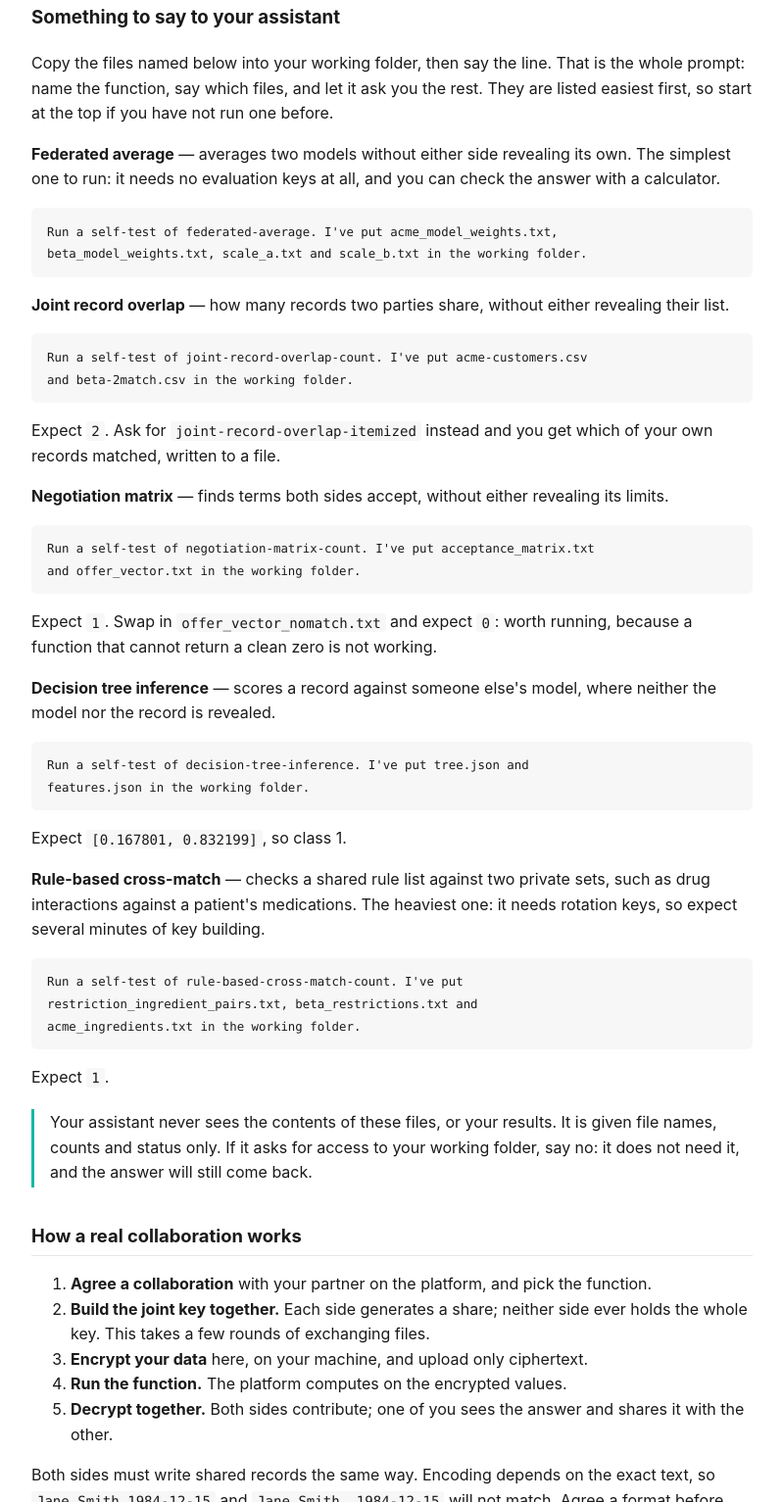
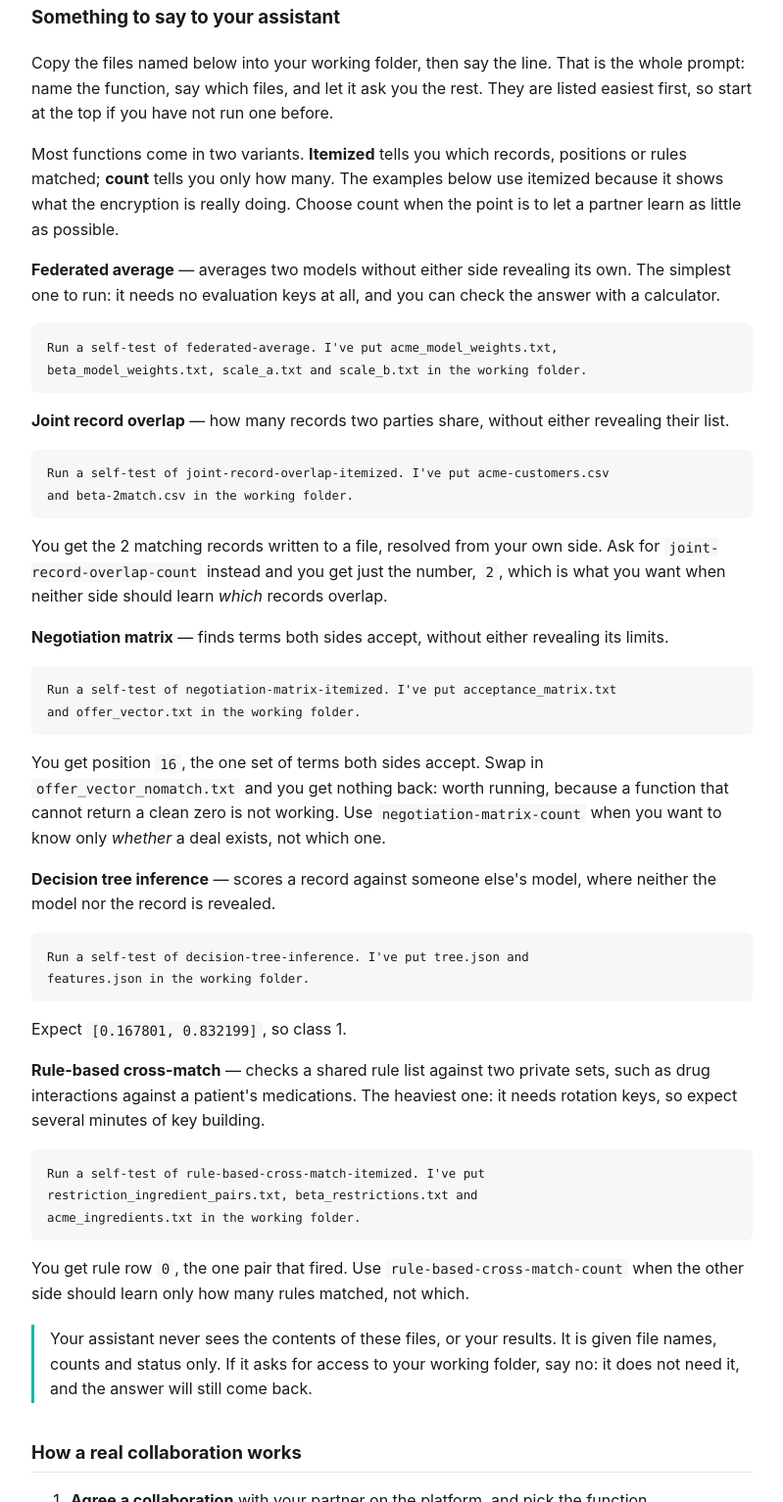
Before and after one commit to JuLenny-Ltd/julenny-toolkit, a plain HTML site: page windows/installer/Getting-Started.html in a window 1280 px wide. Shown: the part 1254-2787 px from the top of the page at 98% size, without its empty margins (240-1039 px from the left). Drawn offline with Linux system fonts and the light colour scheme.

Commit message:
docs: lead the guide with the itemized variants

```diff
--- a/windows/installer/Getting-Started.html
+++ b/windows/installer/Getting-Started.html
@@ -85,6 +85,11 @@ in the examples folder for the expected answer of each function.
 prompt: name the function, say which files, and let it ask you the rest. They are listed
 easiest first, so start at the top if you have not run one before.</p>
 
+<p>Most functions come in two variants. <strong>Itemized</strong> tells you which records,
+positions or rules matched; <strong>count</strong> tells you only how many. The examples below
+use itemized because it shows what the encryption is really doing. Choose count when the point
+is to let a partner learn as little as possible.</p>
+
 <p><strong>Federated average</strong> &mdash; averages two models without either side revealing
 its own. The simplest one to run: it needs no evaluation keys at all, and you can check the
 answer with a calculator.</p>
@@ -93,17 +98,21 @@ beta_model_weights.txt, scale_a.txt and scale_b.txt in the working folder.</code
 
 <p><strong>Joint record overlap</strong> &mdash; how many records two parties share, without
 either revealing their list.</p>
-<pre><code>Run a self-test of joint-record-overlap-count. I've put acme-customers.csv
+<pre><code>Run a self-test of joint-record-overlap-itemized. I've put acme-customers.csv
 and beta-2match.csv in the working folder.</code></pre>
-<p>Expect <code>2</code>. Ask for <code>joint-record-overlap-itemized</code> instead and you get
-which of your own records matched, written to a file.</p>
+<p>You get the 2 matching records written to a file, resolved from your own side. Ask for
+<code>joint-record-overlap-count</code> instead and you get just the number, <code>2</code>,
+which is what you want when neither side should learn <em>which</em> records overlap.</p>
 
 <p><strong>Negotiation matrix</strong> &mdash; finds terms both sides accept, without either
 revealing its limits.</p>
-<pre><code>Run a self-test of negotiation-matrix-count. I've put acceptance_matrix.txt
+<pre><code>Run a self-test of negotiation-matrix-itemized. I've put acceptance_matrix.txt
 and offer_vector.txt in the working folder.</code></pre>
-<p>Expect <code>1</code>. Swap in <code>offer_vector_nomatch.txt</code> and expect <code>0</code>:
-worth running, because a function that cannot return a clean zero is not working.</p>
+<p>You get position <code>16</code>, the one set of terms both sides accept. Swap in
+<code>offer_vector_nomatch.txt</code> and you get nothing back: worth running, because a
+function that cannot return a clean zero is not working. Use
+<code>negotiation-matrix-count</code> when you want to know only <em>whether</em> a deal
+exists, not which one.</p>
 
 <p><strong>Decision tree inference</strong> &mdash; scores a record against someone else's model,
 where neither the model nor the record is revealed.</p>
@@ -114,10 +123,12 @@ features.json in the working folder.</code></pre>
 <p><strong>Rule-based cross-match</strong> &mdash; checks a shared rule list against two private
 sets, such as drug interactions against a patient's medications. The heaviest one: it needs
 rotation keys, so expect several minutes of key building.</p>
-<pre><code>Run a self-test of rule-based-cross-match-count. I've put
+<pre><code>Run a self-test of rule-based-cross-match-itemized. I've put
 restriction_ingredient_pairs.txt, beta_restrictions.txt and
 acme_ingredients.txt in the working folder.</code></pre>
-<p>Expect <code>1</code>.</p>
+<p>You get rule row <code>0</code>, the one pair that fired. Use
+<code>rule-based-cross-match-count</code> when the other side should learn only how many
+rules matched, not which.</p>
 
 <div class="note">
 Your assistant never sees the contents of these files, or your results. It is given file
```
